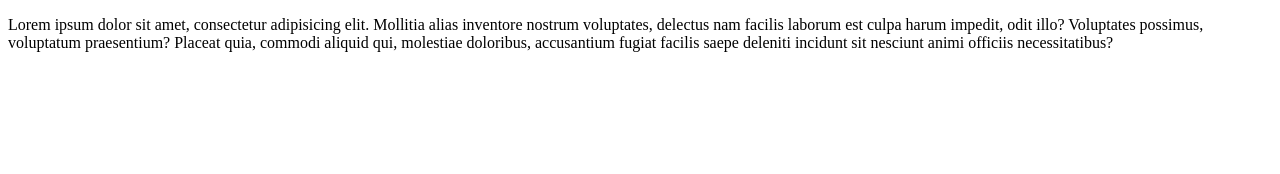
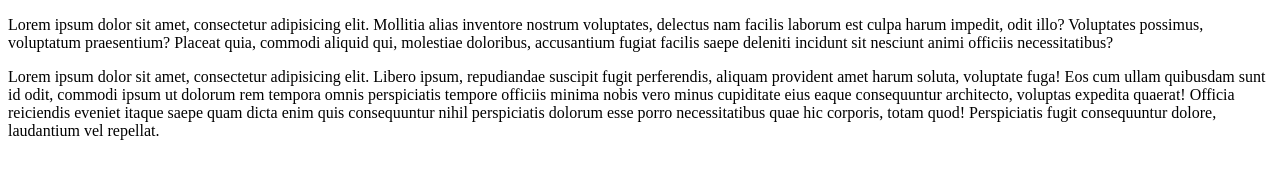
Before and after one commit to ishiekweneTelvin/topper, a plain HTML site: page index.html in a window 1280 px wide. Drawn offline with Linux system fonts and the light colour scheme.

Commit message:
changes made

```diff
--- a/index.html
+++ b/index.html
@@ -6,5 +6,6 @@
 </head>
 <body>
     <p>Lorem ipsum dolor sit amet, consectetur adipisicing elit. Mollitia alias inventore nostrum voluptates, delectus nam facilis laborum est culpa harum impedit, odit illo? Voluptates possimus, voluptatum praesentium? Placeat quia, commodi aliquid qui, molestiae doloribus, accusantium fugiat facilis saepe deleniti incidunt sit nesciunt animi officiis necessitatibus?</p>
+    Lorem ipsum dolor sit amet, consectetur adipisicing elit. Libero ipsum, repudiandae suscipit fugit perferendis, aliquam provident amet harum soluta, voluptate fuga! Eos cum ullam quibusdam sunt id odit, commodi ipsum ut dolorum rem tempora omnis perspiciatis tempore officiis minima nobis vero minus cupiditate eius eaque consequuntur architecto, voluptas expedita quaerat! Officia reiciendis eveniet itaque saepe quam dicta enim quis consequuntur nihil perspiciatis dolorum esse porro necessitatibus quae hic corporis, totam quod! Perspiciatis fugit consequuntur dolore, laudantium vel repellat.
 </body>
 </html>
```
